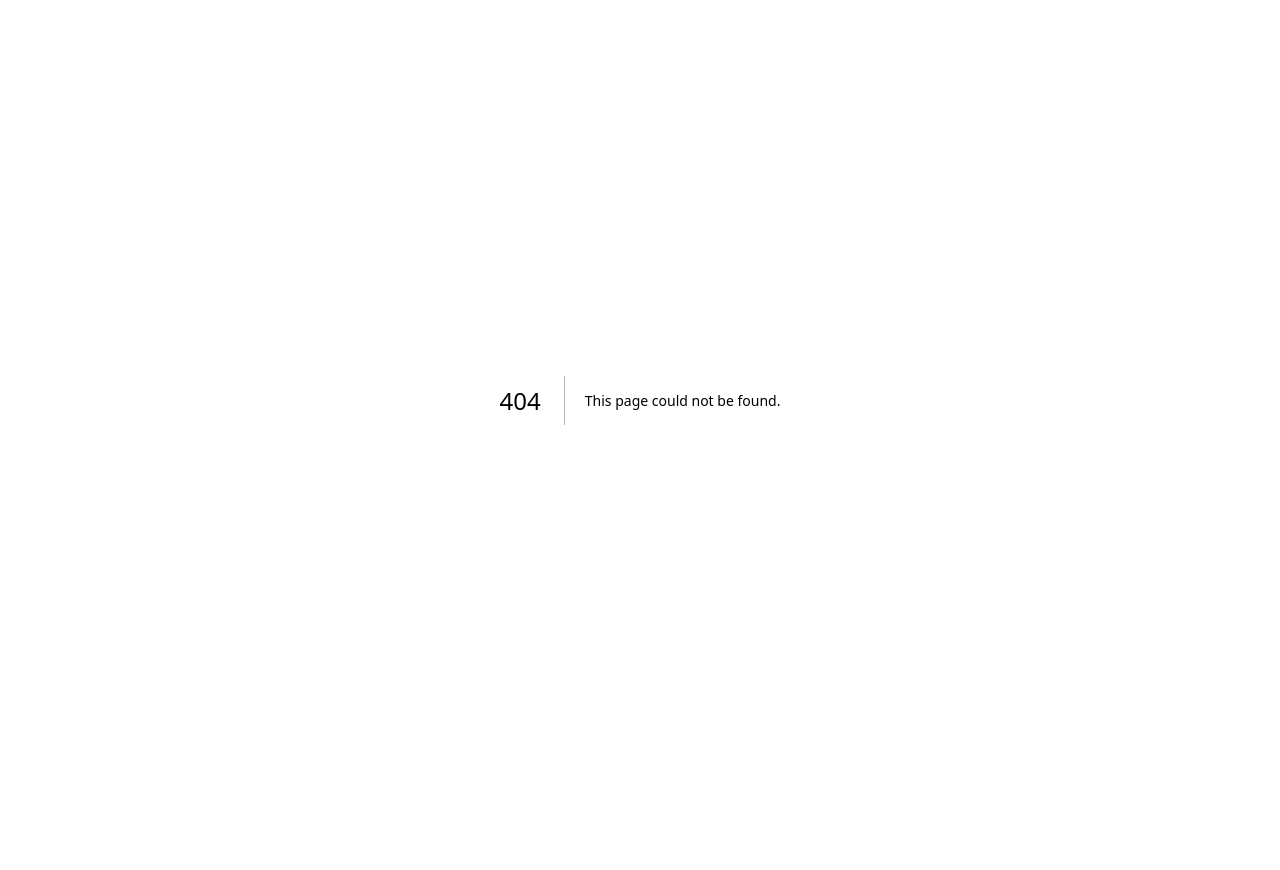
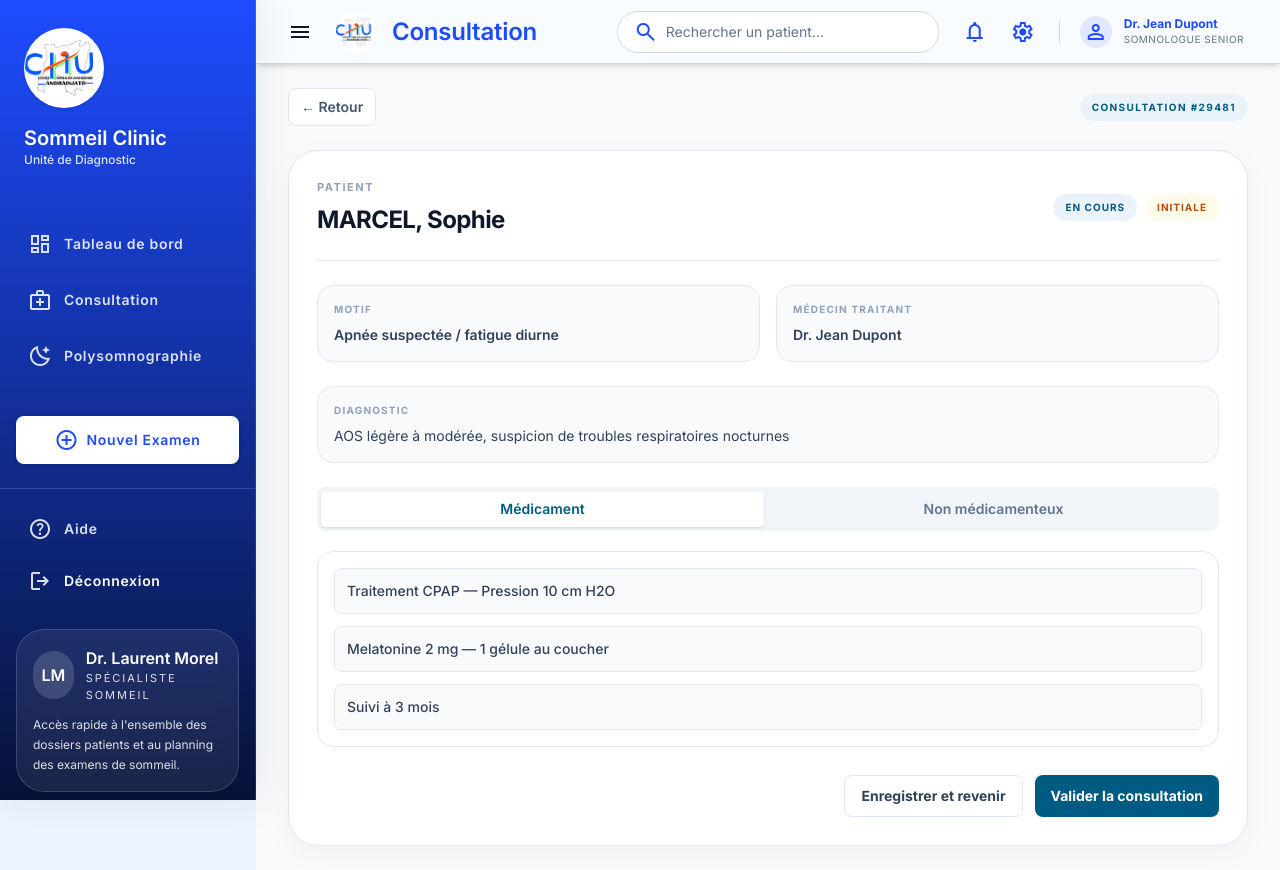
Before and after one commit to Digitheque-project/sommeil-front, a Next.js app: page /consultation/traitement in a window 1280 px wide. Before the commit this address had no page. Before the commit the page ends 800 px from the top, so only its background shows below. Built offline with nearby package versions, Linux system fonts and the light colour scheme.

Commit message:
consultation

```diff
--- a/app/(app)/consultation/page.tsx
+++ b/app/(app)/consultation/page.tsx
@@ -1,6 +1,7 @@
 "use client";
 
 import { useMemo, useState } from "react";
+import { useRouter } from "next/navigation";
 import TopBar from "@/components/TopBar";
 
 type PatientStatus = "TOUS" | "EN ATTENTE" | "EN COURS" | "EFFECTUÉ";
@@ -201,6 +202,7 @@ const statusOptions: PatientStatus[] = ["TOUS", "EN ATTENTE", "EN COURS", "EFFEC
 const visitOptions: VisitType[] = ["TOUS", "INITIALE", "CONTROLE"];
 
 export default function ConsultationPage() {
+  const router = useRouter();
   const [appointmentsList, setAppointmentsList] = useState<Appointment[]>(initialAppointments);
   const [viewMode, setViewMode] = useState<"today" | "all">("today");
   const [searchQuery, setSearchQuery] = useState("");
@@ -218,6 +220,7 @@ export default function ConsultationPage() {
         item.id === appointment.id ? { ...item, status: "EN COURS", isArrived: true } : item,
       ),
     );
+    router.push(`/consultation/traitement?id=${appointment.id}&patient=${encodeURIComponent(appointment.name)}`);
   };
 
   const handleOpenPatientInfo = (appointment: Appointment) => {
--- /dev/null
+++ b/app/(app)/consultation/traitement/page.tsx
@@ -0,0 +1,155 @@
+"use client";
+
+import { useMemo, useState } from "react";
+import { useRouter, useSearchParams } from "next/navigation";
+import TopBar from "@/components/TopBar";
+
+const fakeConsultation = {
+  patientName: "MARCEL, Sophie",
+  status: "EN COURS",
+  visitType: "INITIALE",
+  motif: "Apnée suspectée / fatigue diurne",
+  diagnosis: "AOS légère à modérée, suspicion de troubles respiratoires nocturnes",
+  doctor: "Dr. Jean Dupont",
+};
+
+export default function ConsultationTraitementPage() {
+  const router = useRouter();
+  const searchParams = useSearchParams();
+  const patient = searchParams.get("patient") ?? fakeConsultation.patientName;
+  const consultationId = searchParams.get("id") ?? "29481";
+  const [activeTab, setActiveTab] = useState<"medicament" | "non-medicament">("medicament");
+
+  const tabs = useMemo(
+    () => [
+      { key: "medicament", label: "Médicament" },
+      { key: "non-medicament", label: "Non médicamenteux" },
+    ],
+    [],
+  );
+
+  return (
+    <>
+      <TopBar
+        title="Consultation"
+        searchPlaceholder="Rechercher un patient..."
+        doctorName="Dr. Jean Dupont"
+        doctorRole="Somnologue Senior"
+      />
+
+      <div className="min-h-screen bg-slate-50 px-4 py-6 sm:px-6 lg:px-8">
+        <div className="mx-auto max-w-6xl">
+          <div className="mb-6 flex items-center justify-between gap-3">
+            <button
+              type="button"
+              onClick={() => router.push("/consultation")}
+              className="inline-flex items-center gap-2 rounded-xl border border-slate-200 bg-white px-3 py-2 text-sm font-semibold text-slate-600 hover:bg-slate-50"
+            >
+              ← Retour
+            </button>
+            <div className="rounded-full bg-[#EAF3FA] px-3 py-1.5 text-[10px] font-bold uppercase tracking-[0.14em] text-[#005b82]">
+              Consultation #{consultationId}
+            </div>
+          </div>
+
+          <div className="rounded-[30px] border border-slate-200 bg-white p-5 shadow-[0px_8px_30px_rgba(15,23,42,0.04)] sm:p-7">
+            <div className="flex flex-col gap-5 border-b border-slate-200 pb-6 md:flex-row md:items-center md:justify-between">
+              <div>
+                <p className="text-[11px] font-bold uppercase tracking-[0.14em] text-slate-400">Patient</p>
+                <h1 className="mt-2 text-2xl font-black tracking-tight text-slate-900">{patient}</h1>
+              </div>
+              <div className="flex flex-wrap items-center gap-2">
+                <span className="rounded-full bg-[#EAF3FA] px-3 py-1.5 text-[10px] font-bold uppercase tracking-[0.1em] text-[#005b82]">
+                  {fakeConsultation.status}
+                </span>
+                <span className="rounded-full bg-amber-50 px-3 py-1.5 text-[10px] font-bold uppercase tracking-[0.1em] text-amber-700">
+                  {fakeConsultation.visitType}
+                </span>
+              </div>
+            </div>
+
+            <div className="mt-6 grid gap-4 md:grid-cols-2">
+              <div className="rounded-2xl border border-slate-200 bg-slate-50 p-4">
+                <p className="text-[10px] font-bold uppercase tracking-[0.12em] text-slate-400">Motif</p>
+                <p className="mt-2 text-sm font-semibold text-slate-700">{fakeConsultation.motif}</p>
+              </div>
+              <div className="rounded-2xl border border-slate-200 bg-slate-50 p-4">
+                <p className="text-[10px] font-bold uppercase tracking-[0.12em] text-slate-400">Médecin traitant</p>
+                <p className="mt-2 text-sm font-semibold text-slate-700">{fakeConsultation.doctor}</p>
+              </div>
+            </div>
+
+            <div className="mt-6 rounded-2xl border border-slate-200 bg-[#F8FAFC] p-4">
+              <p className="text-[10px] font-bold uppercase tracking-[0.12em] text-slate-400">Diagnostic</p>
+              <p className="mt-2 text-sm text-slate-700">{fakeConsultation.diagnosis}</p>
+            </div>
+
+            <div className="mt-6">
+              <div className="flex gap-2 rounded-xl bg-slate-100 p-1">
+                {tabs.map((tab) => (
+                  <button
+                    key={tab.key}
+                    type="button"
+                    onClick={() => setActiveTab(tab.key as "medicament" | "non-medicament")}
+                    className={`flex-1 rounded-lg px-3 py-2 text-sm font-semibold transition-colors ${
+                      activeTab === tab.key
+                        ? "bg-white text-[#005b82] shadow-sm"
+                        : "text-slate-500 hover:text-slate-700"
+                    }`}
+                  >
+                    {tab.label}
+                  </button>
+                ))}
+              </div>
+
+              <div className="mt-5 rounded-2xl border border-slate-200 bg-white p-4">
+                {activeTab === "medicament" ? (
+                  <div className="space-y-3">
+                    <div className="rounded-xl border border-slate-200 bg-slate-50 p-3 text-sm font-medium text-slate-700">
+                      Traitement CPAP — Pression 10 cm H2O
+                    </div>
+                    <div className="rounded-xl border border-slate-200 bg-slate-50 p-3 text-sm font-medium text-slate-700">
+                      Melatonine 2 mg — 1 gélule au coucher
+                    </div>
+                    <div className="rounded-xl border border-slate-200 bg-slate-50 p-3 text-sm font-medium text-slate-700">
+                      Suivi à 3 mois
+                    </div>
+                  </div>
+                ) : (
+                  <div className="space-y-3">
+                    <div className="rounded-xl border border-slate-200 bg-slate-50 p-3 text-sm font-medium text-slate-700">
+                      Hygiène du sommeil
+                    </div>
+                    <div className="rounded-xl border border-slate-200 bg-slate-50 p-3 text-sm font-medium text-slate-700">
+                      Réduction de l’alcool en soirée
+                    </div>
+                    <div className="rounded-xl border border-slate-200 bg-slate-50 p-3 text-sm font-medium text-slate-700">
+                      Contrôle du poids et activité physique
+                    </div>
+                  </div>
+                )}
+              </div>
+            </div>
+
+            <div className="mt-7 flex flex-wrap justify-end gap-3">
+              <button
+                type="button"
+                onClick={() => router.push("/consultation")}
+                className="rounded-xl border border-slate-200 bg-white px-4 py-2.5 text-sm font-bold text-slate-700 hover:bg-slate-50"
+              >
+                Enregistrer et revenir
+              </button>
+              <button
+                type="button"
+                onClick={() => router.push("/consultation")}
+                className="rounded-xl bg-[#005b82] px-4 py-2.5 text-sm font-bold text-white hover:bg-[#004a6b]"
+              >
+                Valider la consultation
+              </button>
+            </div>
+          </div>
+        </div>
+      </div>
+    </>
+  );
+}
```
